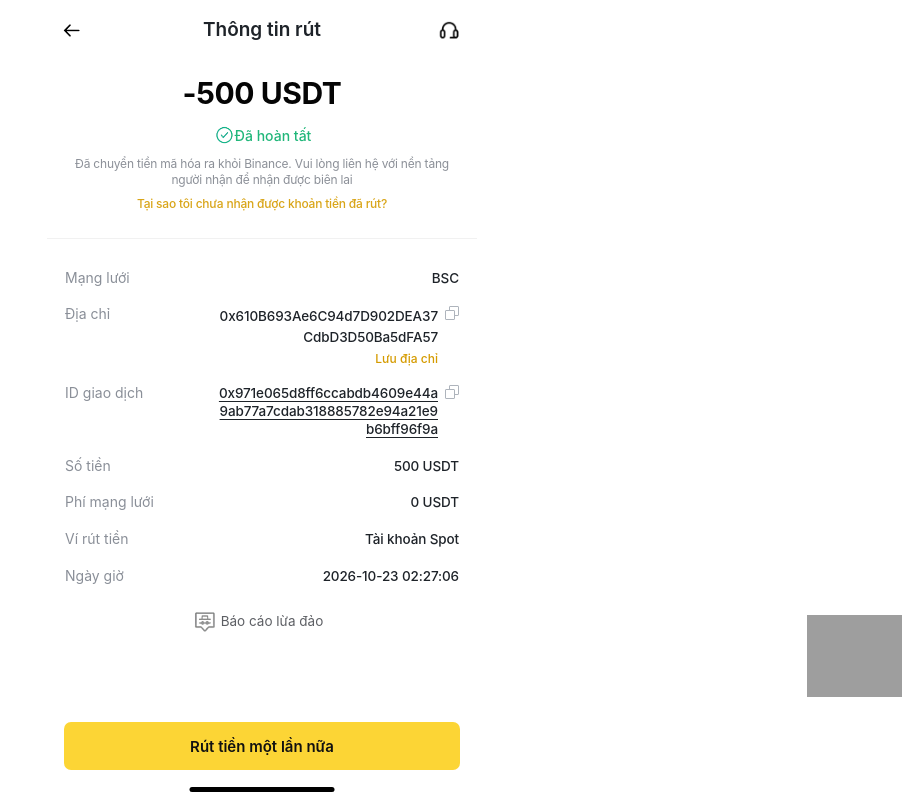
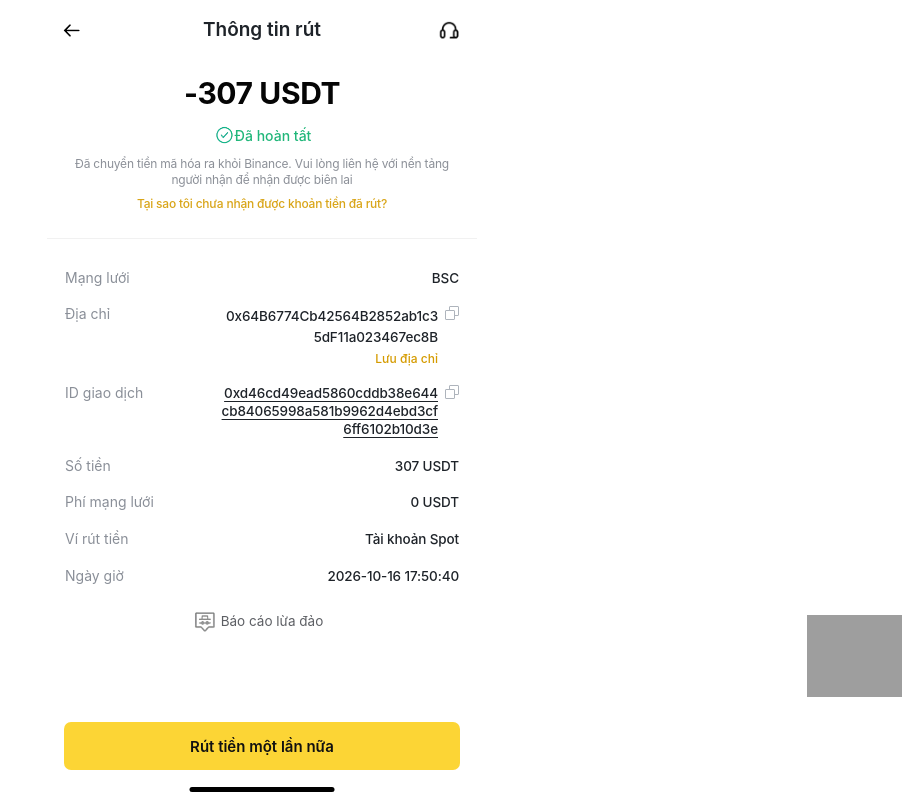
Before and after one commit to tallonagency2-ui/binance, a React app: page withdraw-money3.html in a window 1280 px wide. Shown: the whole page, without its empty margins (378-1280 px from the left). Built offline with nearby package versions, Linux system fonts and the light colour scheme; grey boxes are pictures that could not be loaded.

Commit message:
Update withdraw-money3.html

```diff
--- a/withdraw-money3.html
+++ b/withdraw-money3.html
@@ -50,7 +50,7 @@
     </header>
 
     <section class="summary">
-      <div class="amount">-500 USDT</div>
+      <div class="amount">-307 USDT</div>
 
      <div class="status">
   <img src="img/images/check-success.png"
@@ -82,7 +82,7 @@
     <div class="detail-value">
       <div class="value-stack">
         <strong class="break-text">
-          0x610B693Ae6C94d7D902DEA37CdbD3D50Ba5dFA57
+          0x64B6774Cb42564B2852ab1c35dF11a023467ec8B
         </strong>
         <em class="save-address">Lưu địa chỉ</em>
       </div>
@@ -96,7 +96,7 @@
 
   <div class="detail-value">
     <strong class="break-text txid-text">
-      0x971e065d8ff6ccabdb4609e44a9ab77a7cdab318885782e94a21e9b6bff96f9a
+      0xd46cd49ead5860cddb38e644cb84065998a581b9962d4ebd3cf6ff6102b10d3e
     </strong>
 
     <i class="copy-icon"></i>
@@ -105,7 +105,7 @@
 
   <div class="detail-row">
     <span>Số tiền</span>
-    <strong>500 USDT</strong>
+    <strong>307 USDT</strong>
   </div>
 
   <div class="detail-row">
@@ -120,7 +120,7 @@
 
   <div class="detail-row">
     <span>Ngày giờ</span>
-    <strong>2026-10-23 02:27:06 </strong>
+    <strong>2026-10-16 17:50:40 </strong>
   </div>
 </section>
 
```
